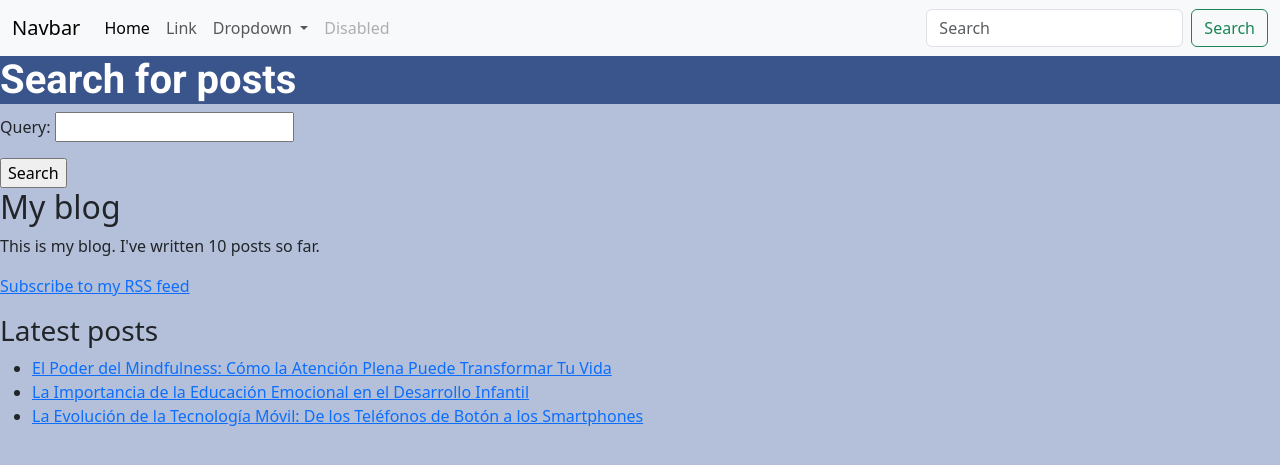
After one commit to ArbeyMaya/django, a Django app: page /blog/search/ in a window 1280 px wide. The commit adds this page. Shown: the top 465 px of the page. Run offline with Django 5.2, Linux system fonts and the light colour scheme; data comes from the database, SQL or seed files in the repository.

Commit message:
fin del capitulo

```diff
--- a/mysite/blog/forms.py
+++ b/mysite/blog/forms.py
@@ -14,3 +14,6 @@ class CommentForm(forms.ModelForm):
     class Meta:
         model = Comment
         fields = ['name', 'email', 'body']
+
+class SearchForm(forms.Form):
+ query = forms.CharField()
--- a/mysite/blog/models.py
+++ b/mysite/blog/models.py
@@ -2,6 +2,7 @@ from django.conf import settings
 from django.db import models
 from django.urls import reverse
 from django.utils import timezone
+from taggit.managers import TaggableManager
 
 class PublishedManager(models.Manager):
     def get_queryset(self):
@@ -33,6 +34,7 @@ class Post(models.Model):
         choices=Status,
         default=Status.DRAFT
     )
+    tags = TaggableManager()
 
     objects = models.Manager()  # The default manager.
     published = PublishedManager()  # Our custom manager.
--- a/mysite/blog/templates/blog/base.html
+++ b/mysite/blog/templates/blog/base.html
@@ -1,3 +1,4 @@
+{% load blog_tags %}
 {% load static %}
 <!DOCTYPE html>
 <html>
@@ -75,10 +76,20 @@
       {% endblock %}
     </div>
 
-    {% comment %} <div id="sidebar">
+    <div class="menu">
       <h2>My blog</h2>
-      <p>This is my blog.</p>
-    </div> {% endcomment %}
+      <p>
+      This is my blog.
+      I've written {% total_posts %} posts so far.
+      </p>
+      <p>
+        <a href="{% url "blog:post_feed" %}">
+        Subscribe to my RSS feed
+        </a>
+      </p>
+      <h3>Latest posts</h3>
+      {% show_latest_posts 3 %}
+    </div>
 
       <script src="https://cdn.jsdelivr.net/npm/@popperjs/core@2.11.8/dist/umd/popper.min.js" integrity="sha384-I7E8VVD/ismYTF4hNIPjVp/Zjvgyol6VFvRkX/vR+Vc4jQkC+hVqc2pM8ODewa9r" crossorigin="anonymous"></script>
       <script src="https://cdn.jsdelivr.net/npm/bootstrap@5.3.3/dist/js/bootstrap.min.js" integrity="sha384-0pUGZvbkm6XF6gxjEnlmuGrJXVbNuzT9qBBavbLwCsOGabYfZo0T0to5eqruptLy" crossorigin="anonymous"></script>
--- a/mysite/blog/templates/blog/post/detail.html
+++ b/mysite/blog/templates/blog/post/detail.html
@@ -1,4 +1,5 @@
 {% extends "blog/base.html" %}
+{% load blog_tags %}
 
 {% block title %}{{ post.title }}{% endblock %}
 
@@ -11,7 +12,7 @@
   <p class="date text-success">
     Published {{ post.publish }} by {{ post.author }}
   </p>
-  {{ post.body|linebreaks }}
+  {{ post.body|markdown }}
   <p>
     <a href="{% url "blog:post_share" post.id %}">
       Share this post
--- /dev/null
+++ b/mysite/blog/templates/blog/post/latest_posts.html
@@ -0,0 +1,7 @@
+<ul>
+    {% for post in latest_posts %}
+        <li>
+            <a href="{{ post.get_absolute_url }}">{{ post.title }}</a>
+        </li>
+    {% endfor %}
+</ul>
--- /dev/null
+++ b/mysite/blog/templates/blog/post/search.html
@@ -0,0 +1,33 @@
+{% extends "blog/base.html" %}
+{% load blog_tags %}
+
+{% block title %}Search{% endblock %}
+
+{% block content %}
+    {% if query %}
+        <h1>Posts containing "{{ query }}"</h1>
+        <h3>
+            {% with results.count as total_results %}
+                Found {{ total_results }} result{{ total_results|pluralize }}
+            {% endwith %}
+        </h3>
+
+        {% for post in results %}
+            <h4>
+                <a href="{{ post.get_absolute_url }}">
+                    {{ post.title }}
+                </a>
+            </h4>
+        {{ post.body|markdown|truncatewords_html:12 }}
+        {% empty %}
+            <p>There are no results for your query.</p>
+        {% endfor %}
+        <p><a href="{% url "blog:post_search" %}">Search again</a></p>
+    {% else %}
+        <h1>Search for posts</h1>
+        <form method="get">
+            {{ form.as_p }}
+            <input type="submit" value="Search">
+        </form>
+    {% endif %}
+{% endblock %}
--- /dev/null
+++ b/mysite/blog/templatetags/blog_tags.py
@@ -0,0 +1,19 @@
+from django import template
+from ..models import Post
+import markdown
+from django.utils.safestring import mark_safe
+
+register = template.Library()
+
+@register.simple_tag
+def total_posts():
+    return Post.published.count()
+
+@register.inclusion_tag('blog/post/latest_posts.html')
+def show_latest_posts(count=5):
+    latest_posts = Post.published.order_by('-publish')[:count]
+    return {'latest_posts': latest_posts}
+
+@register.filter(name='markdown')
+def markdown_format(text):
+    return mark_safe(markdown.markdown(text))
--- a/mysite/blog/urls.py
+++ b/mysite/blog/urls.py
@@ -1,14 +1,21 @@
 from django.urls import path
 from . import views
+from .feeds import LatestPostsFeed
 
 app_name = 'blog'
 
 urlpatterns = [
     # post views
-    path('', views.PostListView.as_view(), name='post_list'),
+    path('', views.post_list, name='post_list'),
+    # path('', views.PostListView.as_view(), name='post_list'),
+    path('tag/<slug:tag_slug>/',
+         views.post_list, name='post_list_by_tag'),
     path('<int:year>/<int:month>/<int:day>/<slug:post>/', views.post_detail, name='post_detail'),
     path('<int:post_id>/share/', views.post_share, name='post_share'),
     path(
         '<int:post_id>/comment/', views.post_comment, name='post_comment'
     ),
+    path('feed/', LatestPostsFeed(), name='post_feed'),
+    path('search/', views.post_search, name='post_search'),
+
 ]
--- a/mysite/blog/views.py
+++ b/mysite/blog/views.py
@@ -3,8 +3,12 @@ from django.shortcuts import get_object_or_404, render
 from django.views.decorators.http import require_POST
 from .models import Post
 from django.views.generic import ListView
-from .forms import CommentForm, EmailPostForm
+from .forms import CommentForm, EmailPostForm, SearchForm
 from django.core.mail import send_mail
+from taggit.models import Tag
+from django.db.models import Count
+from django.contrib.postgres.search import SearchVector
+
 
 class PostListView(ListView):
     """
@@ -17,8 +21,12 @@ class PostListView(ListView):
 
 
 # Create your views here.
-def post_list(request):
+def post_list(request, tag_slug=None):
     post_list = Post.published.all()
+    tag = None
+    if tag_slug:
+        tag = get_object_or_404(Tag, slug=tag_slug)
+        post_list = post_list.filter(tags__in=[tag])
      # Pagination with 3 posts per page
     paginator = Paginator(post_list, 3)
     page_number = request.GET.get('page', 1)
@@ -34,7 +42,8 @@ def post_list(request):
     return render(
         request,
         'blog/post/list.html',
-        {'posts': posts}
+        {'posts': posts,
+         'tag': tag}
     )
 
 def post_share(request, post_id):
@@ -85,10 +94,20 @@ def post_detail(request, year, month, day, post):
     comments = post.comments.filter(active=True)
     # Form for users to comment
     form = CommentForm()
+
+        # List of similar posts
+    post_tags_ids = post.tags.values_list('id', flat=True)
+    similar_posts = Post.published.filter(
+        tags__in=post_tags_ids
+    ).exclude(id=post.id)
+    similar_posts = similar_posts.annotate(
+        same_tags=Count('tags')
+    ).order_by('-same_tags', '-publish')[:4]
+
     return render(
                     request,
                     'blog/post/detail.html',
-                    {'post': post,  'comments': comments,'form': form}
+                    {'post': post,  'comments': comments,'form': form, 'similar_posts': similar_posts}
         )
 @require_POST
 def post_comment(request, post_id):
@@ -116,3 +135,30 @@ def post_comment(request, post_id):
             'comment': comment
         }
     )
+
+def post_search(request):
+    form = SearchForm()
+    query = None
+    results = []
+
+    if 'query' in request.GET:
+        form = SearchForm(request.GET)
+        if form.is_valid():
+            query = form.cleaned_data['query']
+            results = (
+                Post.published.annotate(
+                    search=SearchVector('title', 'body'),
+                )
+
+                .filter(search=query)
+            )
+
+    return render(
+        request,
+        'blog/post/search.html',
+        {
+            'form': form,
+            'query': query,
+            'results': results
+        }
+    )
--- a/mysite/mysite/settings.py
+++ b/mysite/mysite/settings.py
@@ -30,6 +30,7 @@ DEBUG = True
 
 ALLOWED_HOSTS = []
 
+SITE_ID = 1
 
 # Application definition
 
@@ -39,7 +40,10 @@ INSTALLED_APPS = [
     'django.contrib.contenttypes',
     'django.contrib.sessions',
     'django.contrib.messages',
+    'django.contrib.sites',
+    'django.contrib.sitemaps',
     'django.contrib.staticfiles',
+    'taggit',
     'blog.apps.BlogConfig',]
 
 MIDDLEWARE = [
--- a/mysite/mysite/urls.py
+++ b/mysite/mysite/urls.py
@@ -15,9 +15,21 @@ Including another URLconf
     2. Add a URL to urlpatterns:  path('blog/', include('blog.urls'))
 """
 from django.contrib import admin
+from django.contrib.sitemaps.views import sitemap
 from django.urls import include, path
+from blog.sitemaps import PostSitemap
+
+sitemaps = {
+    'posts': PostSitemap,
+}
 
 urlpatterns = [
-    path("admin/", admin.site.urls),
+    path('admin/', admin.site.urls),
     path('blog/', include('blog.urls', namespace='blog')),
+    path(
+        'sitemap.xml',
+        sitemap,
+        {'sitemaps': sitemaps},
+        name='django.contrib.sitemaps.views.sitemap'
+    )
 ]
```
Also changed, not shown: mysite/blog/feeds.py (added, +23 -0 lines), mysite/blog/sitemaps.py (added, +12 -0 lines), mysite/blog/templates/blog/post/list.html (+15 -4 lines), mysite/blog/migrations/0004_post_tags.py (added), mysite/blog/templatetags/__init__.py (added), 1 other file.
